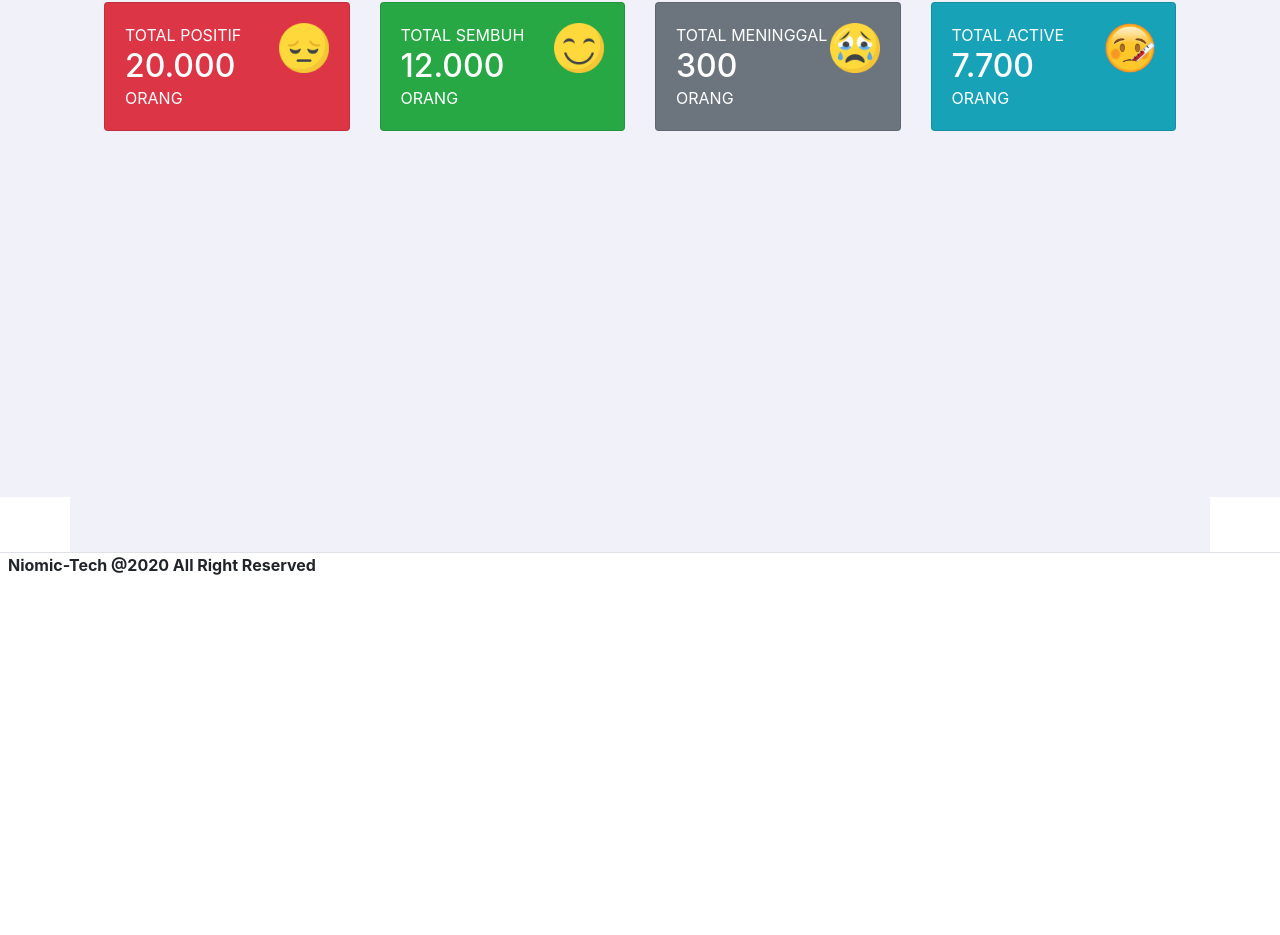
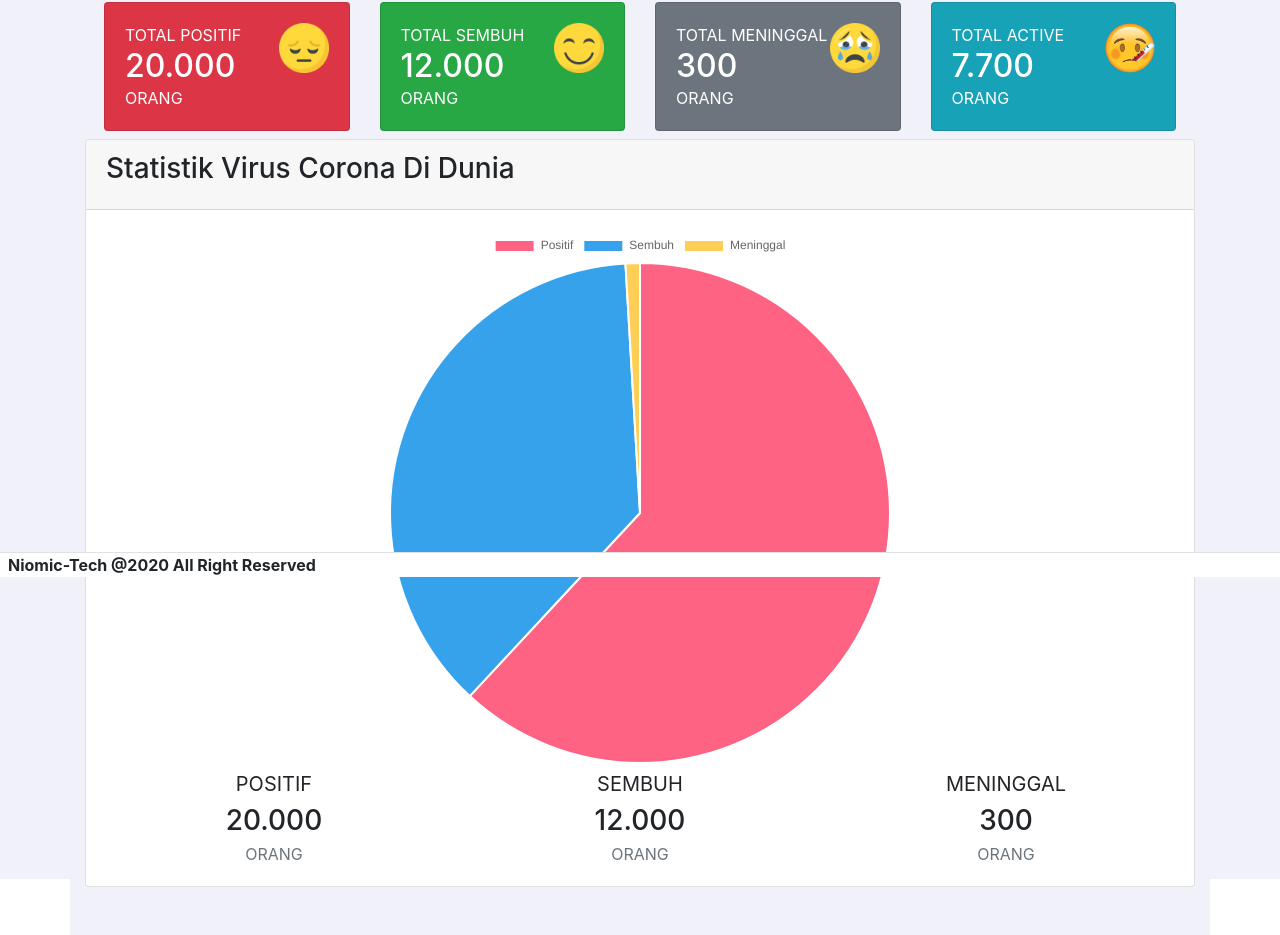
Before and after one commit to jooprima/covid-project, a Next.js app: page / in a window 1280 px wide. Shown: the part 223-1158 px from the top of the page. Before the commit the page ends 800 px from the top, so only its background shows below. Built offline with nearby package versions, Linux system fonts and the light colour scheme.

Commit message:
create Grafik

```diff
--- /dev/null
+++ b/components/Dashboard/Grafik.js
@@ -0,0 +1,106 @@
+import React from "react";
+import { Line, Pie } from "react-chartjs-2";
+
+const Grafik = (props) => {
+  let dataCovid = null;
+  let data = null;
+
+  if (!props.isGlobal) {
+    dataCovid = [2, 2, 2, 2, 4, 4, 6, 19, 27, 34];
+    data = {
+      labels: [
+        "2 Mar",
+        "3 Mar",
+        "4 Mar",
+        "5 Mar",
+        "6 Mar",
+        "7 Mar",
+        "8 Mar",
+        "9 Mar",
+        "10 Mar",
+        "11 Mar",
+      ],
+      datasets: [
+        {
+          label: "Jumlah Positif",
+          fill: false,
+          lineTension: 0.1,
+          backGroundColor: "rgba(229,56,50,0.4)",
+          borderColor: "rgba(229,56,56,1)",
+          borderCapStyle: "butt",
+          borderDash: [],
+          borderDashOffset: 0.0,
+          borderJoinStyle: "miter",
+          pointBorderColor: "rgba(229,56,56,1)",
+          pointBackgroundColor: "#fff",
+          pointBorderWidth: 1,
+          pointHoverRadius: 10,
+          pointHoverBackgroundColor: "rgba(229,56,56,1)",
+          pointHoverBorderColor: "rgba(220,220,220,1)",
+          pointBorderWidth: 2,
+          pointRadius: 10,
+          data: dataCovid,
+        },
+      ],
+    };
+  }
+  const dataPie = {
+    labels: ["Positif", "Sembuh", "Meninggal"],
+    datasets: [
+      {
+        data: [20000, 12000, 300],
+        backgroundColor: ["#ff6384", "#36a2eb", "#ffce56"],
+        hoverbackgroundColor: ["#ff6384", "#36a2eb", "#ffce56"],
+      },
+    ],
+  };
+  return (
+    <div className="row mb-5">
+      <div className="col-lg-12 col-md-12 col-sm-12 col-xl-12">
+        <div className="card overflow-hidden bg-white">
+          <div className="card-header">
+            <h3 className="card-title">
+              {props.isGlobal
+                ? "Statistik Virus Corona Di Dunia"
+                : "Statistik Virus Corona Di Indonesia"}
+            </h3>
+          </div>
+          <div className="card-body">
+            <div className="chart-wrapper">
+              {props.isGlobal ? (
+                <Pie data={dataPie} />
+              ) : (
+                <Line data={data} width={100} height={50} />
+              )}
+            </div>
+            <div className="row mt-6">
+              <div className="col text-center">
+                <h5 className="font-weight-normal mt-2">POSITIF</h5>
+                <h3 className="mb-1">20.000</h3>
+                <p className="mb-0 text-muted">
+                  <span className="text-lg font-weight-700"></span>ORANG
+                </p>
+              </div>
+              <div className="col text-center">
+                <h5 className="font-weight-normal mt-2">SEMBUH</h5>
+                <h3 className="mb-1">12.000</h3>
+                <p className="mb-0 text-muted">
+                  <span className="text-lg font-weight-700"></span>ORANG
+                </p>
+              </div>
+              <div className="col text-center">
+                <h5 className="font-weight-normal mt-2">MENINGGAL</h5>
+                <h3 className="mb-1">300</h3>
+                <p className="mb-0 text-muted">
+                  <span className="text-lg font-weight-700"></span>ORANG
+                </p>
+              </div>
+            </div>
+          </div>
+        </div>
+      </div>
+    </div>
+  );
+};
+
+export default Grafik;
--- a/components/Dashboard/IndexPage.js
+++ b/components/Dashboard/IndexPage.js
@@ -1,8 +1,9 @@
 import Header from "../Layout/Header";
 import Footer from "../Layout/Footer";
 import CardStatus from "./CardStatus";
+import Grafik from "./Grafik";
 
-function IndexPage() {
+function IndexPage(props) {
   const contentStyle = {
     minHeight: "90vh",
     top: "56px",
@@ -23,6 +24,7 @@
           </div>
         </div>
         <CardStatus />
+        <Grafik isGlobal={props.isGlobal} />
       </div>
       <Footer
         rightContent={""}
--- a/components/Layout/Header.js
+++ b/components/Layout/Header.js
@@ -25,7 +25,7 @@
           <div className="ml-auto hidden-sm-down">
             <Nav
               variant="pills"
-              defaultActiveKey={router.pathname == "/" ? "link=0" : "link-1"}
+              defaultActiveKey={router.pathname == "/" ? "link-0" : "link-1"}
             >
               <Nav.Item>
                 <Nav.Link eventKey="link-0" href="/">
```
